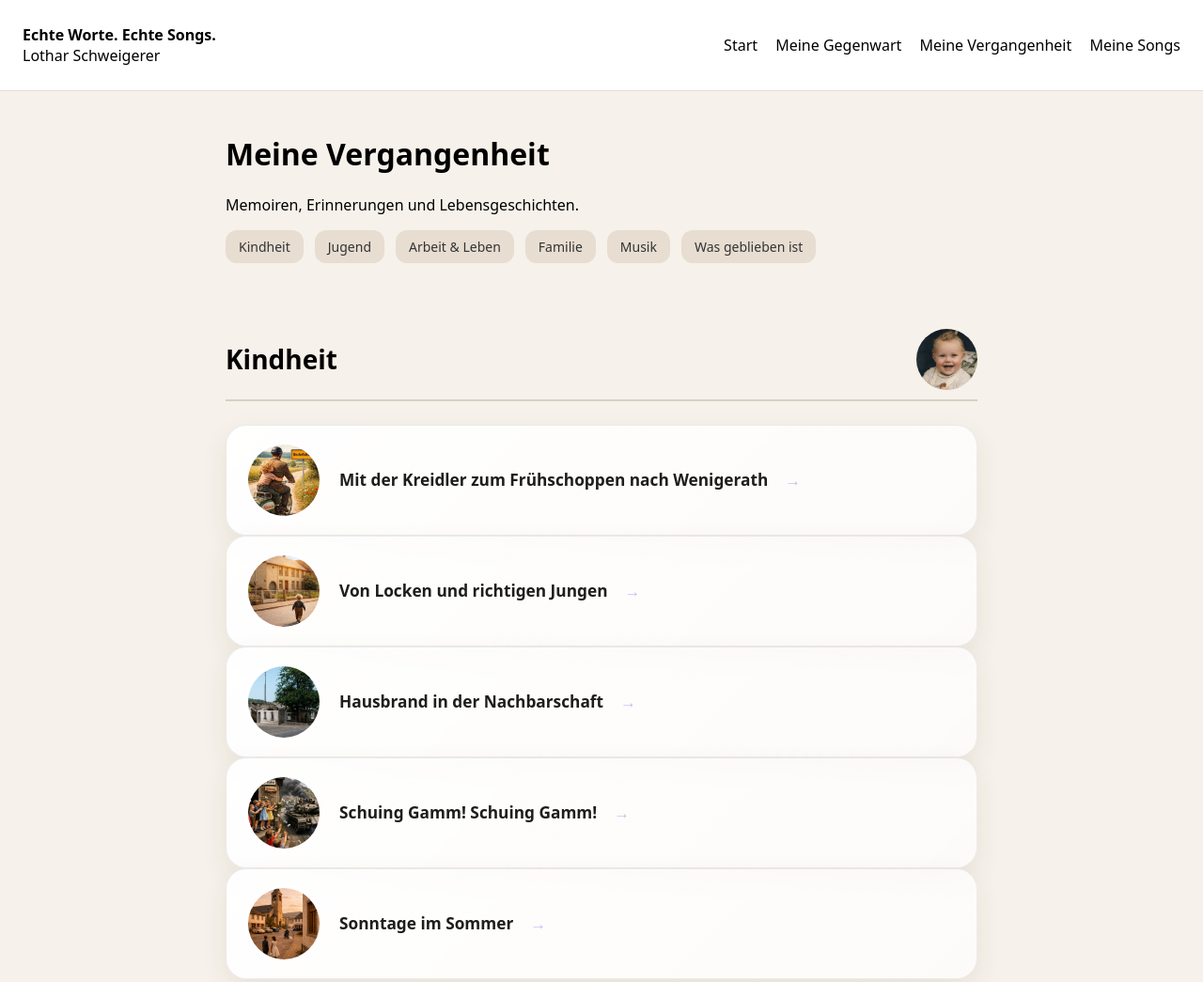
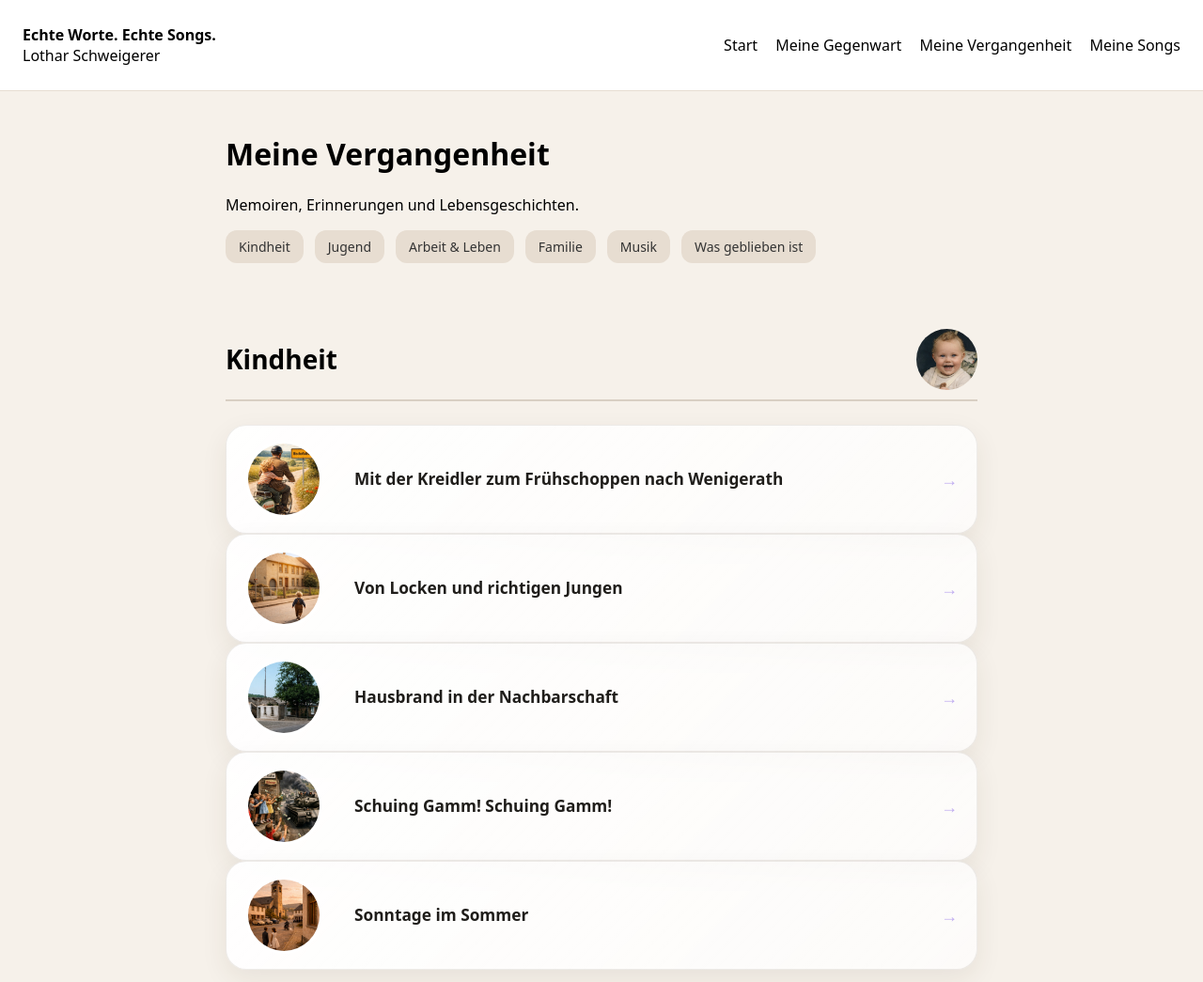
Before and after one commit to Naklar2026/Naklar2026.github.io, a plain HTML site: page vergangenheit.html in a window 1280 px wide. Shown: the top 1045 px of the page at 94% size. Drawn offline with Linux system fonts and the light colour scheme.

Commit message:
Change story card layout to flexbox and update styles
Refactor story card styles to use flexbox layout and adjust dimensions.

```diff
--- a/style.css
+++ b/style.css
@@ -1,64 +1,55 @@
 .story-cards {
-  display: grid;
-  gap: 20px;
+  display: flex;
+  flex-direction: column;
+  gap: 14px;
   margin-top: 28px;
   margin-bottom: 70px;
-  max-width: 760px;
+  max-width: 680px;
 }
 
 .story-card {
-  display: grid;
-  grid-template-columns: 58px auto 24px;
+  display: flex;
   align-items: center;
-  gap: 18px;
-
-  padding: 12px 18px 12px 14px;
-  min-height: 84px;
-
-  border-radius: 18px;
-
-  background: rgba(255,255,255,0.72);
-
+  padding: 10px 14px;
+  background: rgba(255,255,255,0.55);
   border: 1px solid rgba(90,72,54,0.08);
-
+  border-radius: 16px;
   text-decoration: none;
   color: #1f1d1a;
-
-  box-shadow: 0 6px 18px rgba(66,48,31,0.05);
-
-  transition: all 0.22s ease;
+  transition: all 0.18s ease;
 }
 
 .story-card:hover {
-  transform: translateX(4px);
   background: rgba(255,255,255,0.92);
-  box-shadow: 0 14px 30px rgba(66,48,31,0.09);
+  transform: translateX(3px);
+}
+
+.story-card img {
+  width: 52px;
+  height: 52px;
+  object-fit: cover;
+  border-radius: 12px;
+  margin-right: 16px;
+  flex-shrink: 0;
+}
+
+.story-card span {
+  flex: 1;
+  font-size: 1rem;
+  font-weight: 650;
+  line-height: 1.35;
 }
 
 .story-card::after {
   content: "→";
-  color: #6f3fd6;
-  font-size: 17px;
-  font-weight: 700;
-  opacity: 0.35;
-  transition: all 0.22s ease;
+  margin-left: 18px;
+  color: #8d6ce8;
+  font-size: 18px;
+  opacity: 0.55;
+  transition: 0.18s ease;
 }
 
 .story-card:hover::after {
   opacity: 1;
-  transform: translateX(3px);
+  transform: translateX(2px);
 }
-
-.story-card img {
-  width: 58px;
-  height: 58px;
-  object-fit: cover;
-  border-radius: 14px;
-  border: 2px solid rgba(255,255,255,0.9);
-}
-
-.story-card span {
-  font-size: 1rem;
-  font-weight: 680;
-  line-height: 1.3;
-}
```
